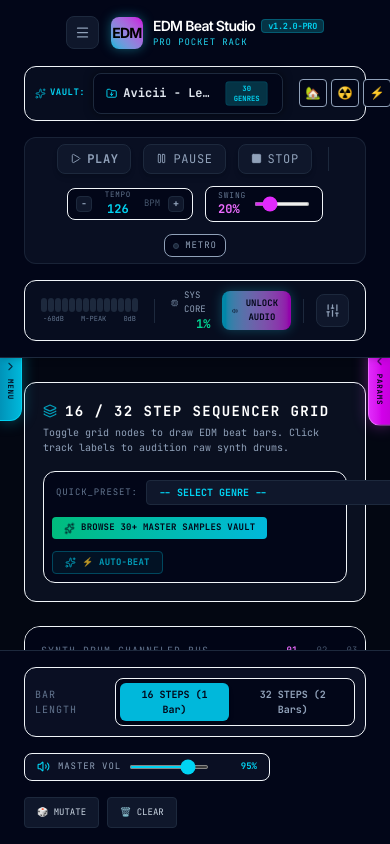
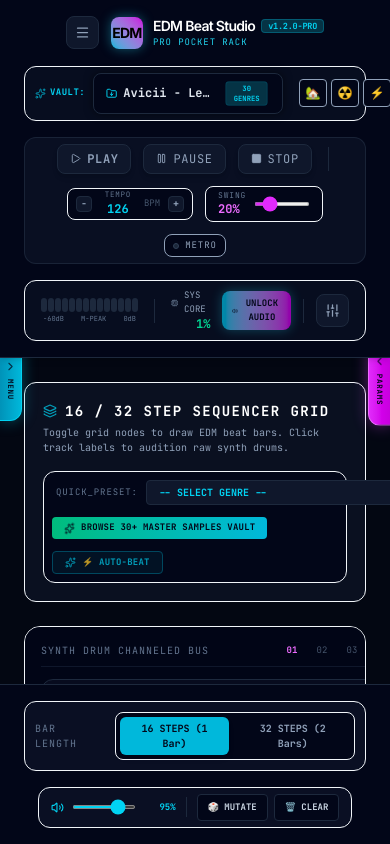
Before and after one commit to Ilyoung102/EDM-Beat, a React (Vite) app: page / in a window 390 px wide. Built offline with nearby package versions, Linux system fonts and the light colour scheme.

Commit message:
하단 볼륨 라인 레이아웃 조정 및 드럼 볼륨 증가

```diff
--- a/src/audio/AudioEngine.ts
+++ b/src/audio/AudioEngine.ts
@@ -426,7 +426,7 @@ export class AudioEngine {
     osc.frequency.setValueAtTime(140, time);
     osc.frequency.exponentialRampToValueAtTime(45, time + 0.12);
 
-    const kickVol = velocity * 1.1;
+    const kickVol = velocity * 1.5;
     gainNode.gain.setValueAtTime(0, time);
     gainNode.gain.linearRampToValueAtTime(kickVol, time + 0.003); // punchy click start
     gainNode.gain.exponentialRampToValueAtTime(0.001, time + 0.25); // decay trail
@@ -452,7 +452,7 @@ export class AudioEngine {
     noiseFilter.Q.value = 1.3;
 
     const noiseGain = ctx.createGain();
-    const snrVol = velocity * 0.65;
+    const snrVol = velocity * 0.95;
     noiseGain.gain.setValueAtTime(snrVol, time);
     noiseGain.gain.exponentialRampToValueAtTime(0.001, time + 0.18);
 
@@ -467,7 +467,7 @@ export class AudioEngine {
     snapOsc.frequency.setValueAtTime(175, time);
     snapOsc.frequency.exponentialRampToValueAtTime(95, time + 0.08);
 
-    snapGain.gain.setValueAtTime(velocity * 0.4, time);
+    snapGain.gain.setValueAtTime(velocity * 0.6, time);
     snapGain.gain.exponentialRampToValueAtTime(0.001, time + 0.09);
 
     snapOsc.connect(snapGain);
@@ -497,7 +497,7 @@ export class AudioEngine {
         filter.Q.value = 1.8;
 
         const gain = ctx.createGain();
-        const burstVolume = velocity * (0.4 + 0.2 * i); // final burst gets loudest
+        const burstVolume = velocity * (0.6 + 0.3 * i); // final burst gets loudest
         const triggerTime = time + i * interval;
 
         gain.gain.setValueAtTime(burstVolume, triggerTime);
@@ -524,7 +524,7 @@ export class AudioEngine {
     filter.frequency.value = 8500;
 
     const gainNode = ctx.createGain();
-    gainNode.gain.setValueAtTime(velocity * 0.25, time);
+    gainNode.gain.setValueAtTime(velocity * 0.38, time);
     const decay = isOpen ? 0.28 : 0.05;
     gainNode.gain.exponentialRampToValueAtTime(0.001, time + decay);
 
@@ -550,7 +550,7 @@ export class AudioEngine {
     osc.frequency.setValueAtTime(450, time);
     osc.frequency.linearRampToValueAtTime(220, time + 0.08);
 
-    gainNode.gain.setValueAtTime(velocity * 0.4, time);
+    gainNode.gain.setValueAtTime(velocity * 0.6, time);
     gainNode.gain.exponentialRampToValueAtTime(0.001, time + 0.12);
 
     osc.start(time);
@@ -562,7 +562,7 @@ export class AudioEngine {
     const ctx = this.ctx;
     // Metallic splash using combined high frequencies of square oscillators
     const frequencies = [3500, 4200, 5600, 8000];
-    const gainTerm = velocity * 0.08;
+    const gainTerm = velocity * 0.13;
 
     frequencies.forEach(f => {
       const osc = ctx.createOscillator();
@@ -606,7 +606,7 @@ export class AudioEngine {
     filter.frequency.exponentialRampToValueAtTime(200, time + 1.0);
     filter.Q.value = 5.0;
 
-    gain.gain.setValueAtTime(velocity * 0.25, time);
+    gain.gain.setValueAtTime(velocity * 0.4, time);
     gain.gain.exponentialRampToValueAtTime(0.001, time + 1.25);
 
     osc.start(time);
--- a/src/components/drum/StepGrid.tsx
+++ b/src/components/drum/StepGrid.tsx
@@ -117,20 +117,8 @@ export default function StepGrid() {
                 </button>
               </div>
 
-              {/* Mini Pan / Vol Knob Replaced with High Contrast Volume Zoom Button */}
+              {/* Mini Pan / Vol Knob */}
               <div className="flex items-center gap-2">
-                <button
-                  onClick={() => actions.openVolumeEdit('drum', track.id, track.name, track.volume)}
-                  className="w-8 h-8 rounded-lg bg-slate-950 hover:bg-slate-900 border border-slate-800 hover:border-cyan-500/50 flex items-center justify-center text-cyan-400 group relative transition-all active:scale-95 cursor-pointer"
-                  title="Zoom Track Volume (Giant 300% Fader)"
-                  id={`drum-track-zoom-btn-${track.id}`}
-                >
-                  <Volume2 size={14} className="group-hover:scale-110 transition-transform animate-pulse" />
-                  <span className="absolute -top-0.5 -right-0.5 flex h-1.5 w-1.5">
-                    <span className="animate-ping absolute inline-flex h-full w-full rounded-full bg-cyan-400 opacity-75"></span>
-                    <span className="relative inline-flex rounded-full h-1.5 w-1.5 bg-cyan-500"></span>
-                  </span>
-                </button>
                 <div className="scale-75 origin-right hidden sm:block">
                   <Knob
                     min={0.0}
--- a/src/components/layout/BottomTimeline.tsx
+++ b/src/components/layout/BottomTimeline.tsx
@@ -75,12 +75,11 @@ export default function BottomTimeline() {
         </div>
       </div>
 
-      {/* Master Volume bar & presets block */}
-      <div className="flex flex-wrap items-center gap-4">
-        {/* Master Volume Slider */}
-        <div className="flex items-center gap-2 bg-slate-900/60 p-2 py-1.5 px-3 rounded-lg border border-slate-850">
+      {/* Master Volume bar & macro buttons block */}
+      <div className="flex items-center gap-2.5 bg-slate-900/60 p-1.5 px-3 rounded-xl border border-slate-850 select-none flex-nowrap" id="master-vol-and-macro-line">
+        <div className="flex items-center gap-2">
           <Volume2 size={13} className="text-cyan-400 shrink-0" />
-          <span className="text-[9px] font-mono tracking-widest text-slate-400 uppercase select-none shrink-0">
+          <span className="text-[9px] font-mono tracking-widest text-slate-400 uppercase select-none shrink-0 hidden sm:inline">
             MASTER VOL
           </span>
           <input
@@ -90,25 +89,29 @@ export default function BottomTimeline() {
             step="0.01"
             value={masterVolume}
             onChange={(e) => actions.updateMixerChannel('master', 'volume', parseFloat(e.target.value))}
-            className="w-20 md:w-28 accent-cyan-400 cursor-pointer h-1 bg-slate-850 rounded"
+            className="w-16 sm:w-24 md:w-28 accent-cyan-400 cursor-pointer h-1 bg-slate-850 rounded"
             title={`Master Volume: ${Math.round(masterVolume * 100)}%`}
           />
-          <span className="text-[9px] font-mono text-cyan-400 font-bold w-10 text-right select-none">
+          <span className="text-[9px] font-mono text-cyan-400 font-bold w-8 text-right select-none">
             {Math.round(masterVolume * 100)}%
           </span>
         </div>
 
+        <div className="h-5 w-[1px] bg-slate-800 shrink-0" />
+
         {/* Quick macro action presets selectors */}
-        <div className="flex items-center gap-2">
+        <div className="flex items-center gap-1.5 shrink-0">
           <button
             onClick={actions.generateRandomPatterns}
-            className="px-3 py-2 bg-slate-900 border border-slate-800 font-mono text-[9px] text-slate-300 rounded hover:border-cyan-500 hover:text-cyan-400 transform active:scale-95 transition"
+            className="px-2.5 py-1.5 bg-slate-950 hover:bg-slate-900 border border-slate-800 text-slate-300 rounded hover:border-cyan-500 hover:text-cyan-400 font-bold font-mono text-[9px] transform active:scale-95 transition cursor-pointer select-none whitespace-nowrap"
+            title="Mutate EDM patterns"
           >
             🎲 MUTATE
           </button>
           <button
             onClick={actions.clearAllPatterns}
-            className="px-3 py-2 bg-slate-900 border border-slate-800 font-mono text-[9px] text-slate-300 rounded hover:border-rose-500 hover:text-rose-400 transform active:scale-95 transition"
+            className="px-2.5 py-1.5 bg-slate-950 hover:bg-slate-900 border border-slate-800 text-slate-300 rounded hover:border-rose-500 hover:text-rose-400 font-bold font-mono text-[9px] transform active:scale-95 transition cursor-pointer select-none whitespace-nowrap"
+            title="Clear all sequences"
           >
             🗑️ CLEAR
           </button>
--- a/src/components/layout/Sidebar.tsx
+++ b/src/components/layout/Sidebar.tsx
@@ -12,8 +12,8 @@ export default function Sidebar() {
   const { state, actions } = useStudioState();
 
   const menuItems = [
+    { id: 'edm-library', label: 'EDM 샘플 (EDM Vault)', icon: Library, color: 'emerald' as const, badge: '샘플 메뉴' },
     { id: 'drum', label: 'Drum Machine', icon: Drum, color: 'cyan' as const },
-    { id: 'edm-library', label: 'EDM 샘플 (EDM Vault)', icon: Library, color: 'emerald' as const, badge: '샘플 메뉴' },
     { id: 'bass', label: 'Bass Synth', icon: Zap, color: 'purple' as const },
     { id: 'sub', label: 'Sub Sync', icon: Zap, color: 'purple' as const },
     { id: 'lead', label: 'Lead Synth', icon: Music, color: 'cyan' as const },
```
